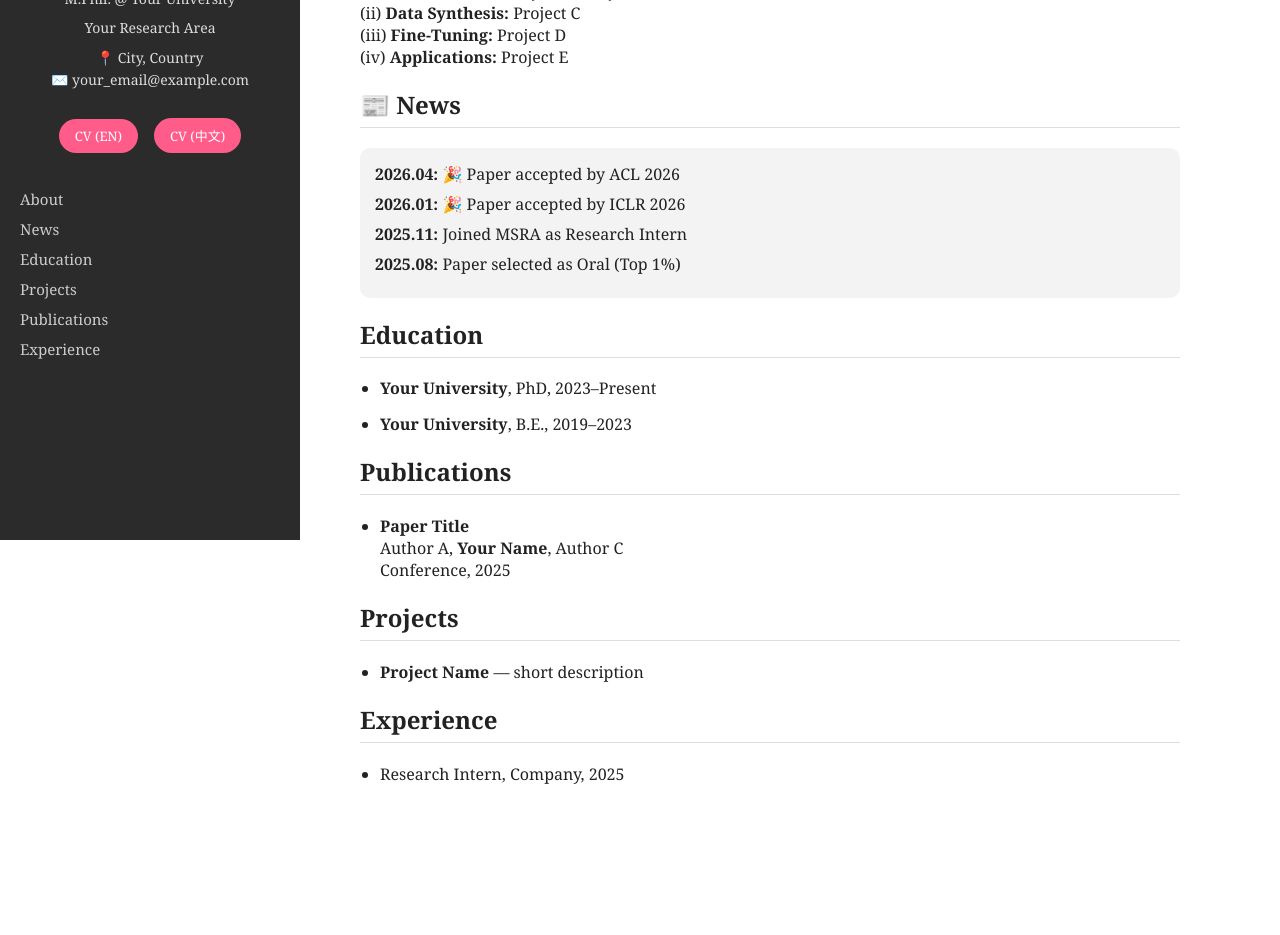
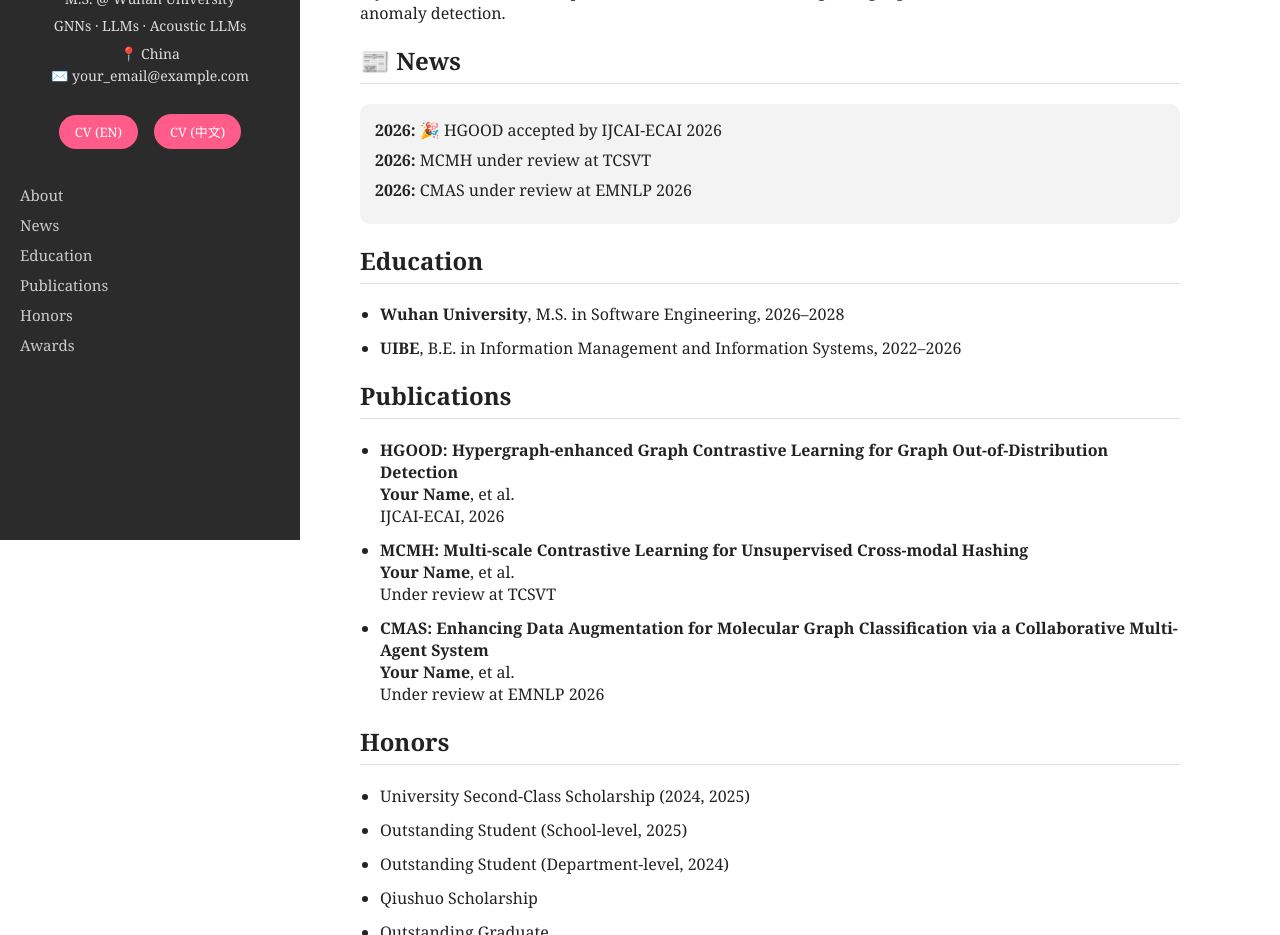
Before and after one commit to Catfromuibe/Catfromuibe.github.io, a plain HTML site: page index.html in a window 1280 px wide. Shown: the part 260-1195 px from the top of the page. Before the commit the page ends 1101 px from the top, so only its background shows below. Drawn offline with Linux system fonts and the light colour scheme.

Commit message:
index.html

```diff
--- a/index.html
+++ b/index.html
@@ -6,141 +6,35 @@
 <title>Your Name</title>
 
 <style>
-body {
-  margin: 0;
-  font-family: Georgia, "Times New Roman", serif;
-  display: flex;
-  background: #ffffff;
-  color: #222;
-}
-
-/* LEFT SIDEBAR */
-.sidebar {
-  width: 300px;
-  background: #2b2b2b;
-  color: white;
-  min-height: 100vh;
-  padding: 30px 20px;
-  box-sizing: border-box;
-  position: fixed;
-}
-
-.avatar {
-  width: 150px;
-  height: 150px;
-  border-radius: 50%;
-  object-fit: cover;
-  display: block;
-  margin: 0 auto 20px;
-  border: 4px solid #bbb;
-}
-
-.name {
-  text-align: center;
-  font-size: 26px;
-  margin-bottom: 5px;
-}
-
-.subtitle {
-  text-align: center;
-  font-size: 14px;
-  color: #ddd;
-  margin-bottom: 10px;
-}
-
-.info {
-  text-align: center;
-  font-size: 14px;
-  color: #ddd;
-  line-height: 1.6;
-}
-
-.buttons {
-  margin: 20px 0;
-  text-align: center;
-}
-
-.btn {
-  display: inline-block;
-  margin: 6px;
-  padding: 8px 16px;
-  background: #ff5c8a;
-  color: white;
-  border-radius: 20px;
-  font-size: 13px;
-  text-decoration: none;
-}
-
-.nav {
-  margin-top: 30px;
-}
-
-.nav a {
-  display: block;
-  color: #ccc;
-  text-decoration: none;
-  margin: 10px 0;
-  font-size: 15px;
-}
-
-.nav a:hover {
-  color: #ff5c8a;
-}
-
-/* RIGHT */
-.content {
-  margin-left: 320px;
-  padding: 40px;
-  max-width: 820px;
-}
-
-h2 {
-  border-bottom: 1px solid #ddd;
-  padding-bottom: 6px;
-}
-
-/* NEWS BOX (scroll like original) */
-.news-box {
-  background: #f3f3f3;
-  padding: 15px;
-  border-radius: 10px;
-  max-height: 160px;
-  overflow-y: auto;
-}
-
-.news-item {
-  margin-bottom: 8px;
-}
-
-ul {
-  padding-left: 20px;
-}
-
-li {
-  margin-bottom: 14px;
-}
-
-.highlight {
-  font-weight: bold;
-}
-
+body { margin:0; font-family: Georgia, "Times New Roman", serif; display:flex; background:#ffffff; color:#222; }
+.sidebar { width:300px; background:#2b2b2b; color:white; min-height:100vh; padding:30px 20px; box-sizing:border-box; position:fixed; }
+.avatar { width:150px; height:150px; border-radius:50%; object-fit:cover; display:block; margin:0 auto 20px; border:4px solid #bbb; }
+.name { text-align:center; font-size:26px; margin-bottom:5px; }
+.subtitle { text-align:center; font-size:14px; color:#ddd; margin-bottom:8px; }
+.info { text-align:center; font-size:14px; color:#ddd; line-height:1.6; }
+.buttons { margin:20px 0; text-align:center; }
+.btn { display:inline-block; margin:6px; padding:8px 16px; background:#ff5c8a; color:white; border-radius:20px; font-size:13px; text-decoration:none; }
+.nav { margin-top:30px; }
+.nav a { display:block; color:#ccc; text-decoration:none; margin:10px 0; font-size:15px; }
+.nav a:hover { color:#ff5c8a; }
+.content { margin-left:320px; padding:40px; max-width:820px; }
+h2 { border-bottom:1px solid #ddd; padding-bottom:6px; }
+.news-box { background:#f3f3f3; padding:15px; border-radius:10px; max-height:170px; overflow-y:auto; }
+.news-item { margin-bottom:8px; }
+ul { padding-left:20px; }
+li { margin-bottom:12px; }
+.highlight { font-weight:bold; }
 </style>
 </head>
 
 <body>
 
-<!-- LEFT -->
 <div class="sidebar">
-  <img class="avatar" src="./picture/my_picture.jpg">
-
+  <img class="avatar" src="your_photo.jpg">
   <div class="name">Your Name</div>
-  <div class="subtitle">M.Phil. @ Your University</div>
-  <div class="subtitle">Your Research Area</div>
-
-  <div class="info">
-    📍 City, Country<br>
-    ✉️ your_email@example.com
-  </div>
+  <div class="subtitle">M.S. @ Wuhan University</div>
+  <div class="subtitle">GNNs · LLMs · Acoustic LLMs</div>
+  <div class="info">📍 China<br>✉️ your_email@example.com</div>
 
   <div class="buttons">
     <a class="btn" href="#">CV (EN)</a>
@@ -151,69 +45,76 @@ li {
     <a href="#about">About</a>
     <a href="#news">News</a>
     <a href="#education">Education</a>
-    <a href="#projects">Projects</a>
     <a href="#publications">Publications</a>
-    <a href="#experience">Experience</a>
+    <a href="#honors">Honors</a>
+    <a href="#awards">Awards</a>
   </div>
 </div>
 
-
-<!-- RIGHT -->
 <div class="content">
 
 <h2 id="about">About</h2>
 <p>
-I am <span class="highlight">Your Name</span>, a PhD student at <span class="highlight">Your University</span>, advised by Prof. XXX.
-My research focuses on large language models, data-centric AI, and domain-specific deployment.
+I am <span class="highlight">Xuanting Fan</span>, currently pursuing a Master's degree in Software Engineering at <span class="highlight">Wuhan University</span> (2026–2028).
 </p>
-
 <p>
-My research interests include Machine Learning (ML), Natural Language Processing (NLP), and Large Language Models (LLMs).
+I received my Bachelor's degree in Information Management and Information Systems from <span class="highlight">University of International Business and Economics (UIBE)</span> (2022–2026).
 </p>
-
 <p>
-(i) <b>Data Selection:</b> Project A, Project B<br>
-(ii) <b>Data Synthesis:</b> Project C<br>
-(iii) <b>Fine-Tuning:</b> Project D<br>
-(iv) <b>Applications:</b> Project E
+My research focuses on Graph Neural Networks (GNNs), Large Language Models (LLMs), and Acoustic anomaly detection.
 </p>
-
 
 <h2 id="news">📰 News</h2>
 <div class="news-box">
-  <div class="news-item"><b>2026.04:</b> 🎉 Paper accepted by ACL 2026</div>
-  <div class="news-item"><b>2026.01:</b> 🎉 Paper accepted by ICLR 2026</div>
-  <div class="news-item"><b>2025.11:</b> Joined MSRA as Research Intern</div>
-  <div class="news-item"><b>2025.08:</b> Paper selected as Oral (Top 1%)</div>
+  <div class="news-item"><b>2026:</b> 🎉 HGOOD accepted by IJCAI-ECAI 2026</div>
+  <div class="news-item"><b>2026:</b> MCMH under review at TCSVT</div>
+  <div class="news-item"><b>2026:</b> CMAS under review at EMNLP 2026</div>
 </div>
-
 
 <h2 id="education">Education</h2>
 <ul>
-  <li><b>Your University</b>, PhD, 2023–Present</li>
-  <li><b>Your University</b>, B.E., 2019–2023</li>
+  <li><b>Wuhan University</b>, M.S. in Software Engineering, 2026–2028</li>
+  <li><b>UIBE</b>, B.E. in Information Management and Information Systems, 2022–2026</li>
 </ul>
-
 
 <h2 id="publications">Publications</h2>
 <ul>
   <li>
-    <b>Paper Title</b><br>
-    Author A, <span class="highlight">Your Name</span>, Author C<br>
-    Conference, 2025
+    <b>HGOOD: Hypergraph-enhanced Graph Contrastive Learning for Graph Out-of-Distribution Detection</b><br>
+    <span class="highlight">Your Name</span>, et al.<br>
+    IJCAI-ECAI, 2026
+  </li>
+  <li>
+    <b>MCMH: Multi-scale Contrastive Learning for Unsupervised Cross-modal Hashing</b><br>
+    <span class="highlight">Your Name</span>, et al.<br>
+    Under review at TCSVT
+  </li>
+  <li>
+    <b>CMAS: Enhancing Data Augmentation for Molecular Graph Classification via a Collaborative Multi-Agent System</b><br>
+    <span class="highlight">Your Name</span>, et al.<br>
+    Under review at EMNLP 2026
   </li>
 </ul>
 
-
-<h2 id="projects">Projects</h2>
+<h2 id="honors">Honors</h2>
 <ul>
-  <li><b>Project Name</b> — short description</li>
+  <li>University Second-Class Scholarship (2024, 2025)</li>
+  <li>Outstanding Student (School-level, 2025)</li>
+  <li>Outstanding Student (Department-level, 2024)</li>
+  <li>Qiushuo Scholarship</li>
+  <li>Outstanding Graduate</li>
+  <li>Outstanding Thesis</li>
 </ul>
 
-
-<h2 id="experience">Experience</h2>
+<h2 id="awards">Competitions & Awards</h2>
 <ul>
-  <li>Research Intern, Company, 2025</li>
+  <li>Mathematical Contest in Modeling: Beijing 1st Prize (2023), 2nd Prize (2024)</li>
+  <li>Statistical Modeling Competition: Beijing 2nd Prize (2025)</li>
+  <li>Computer Design Competition: Beijing 3rd Prize (2024, 2025)</li>
+  <li>Lanqiao Cup C++: Beijing 3rd Prize</li>
+  <li>Matiji Cup: Beijing Bronze Award</li>
+  <li>CCF-CSP: 240</li>
+  <li>IELTS: 6.5 | CET-4: 596 | CET-6: 572</li>
 </ul>
 
 </div>
```
